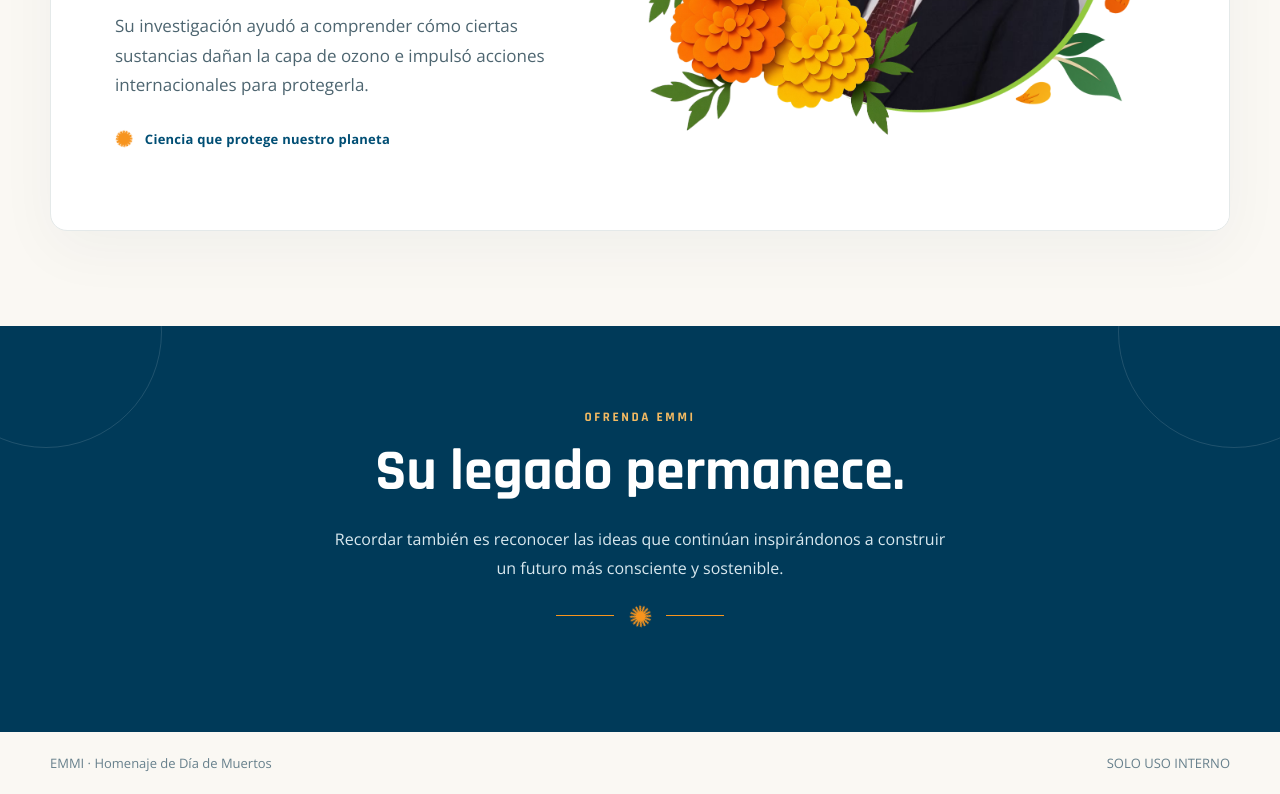
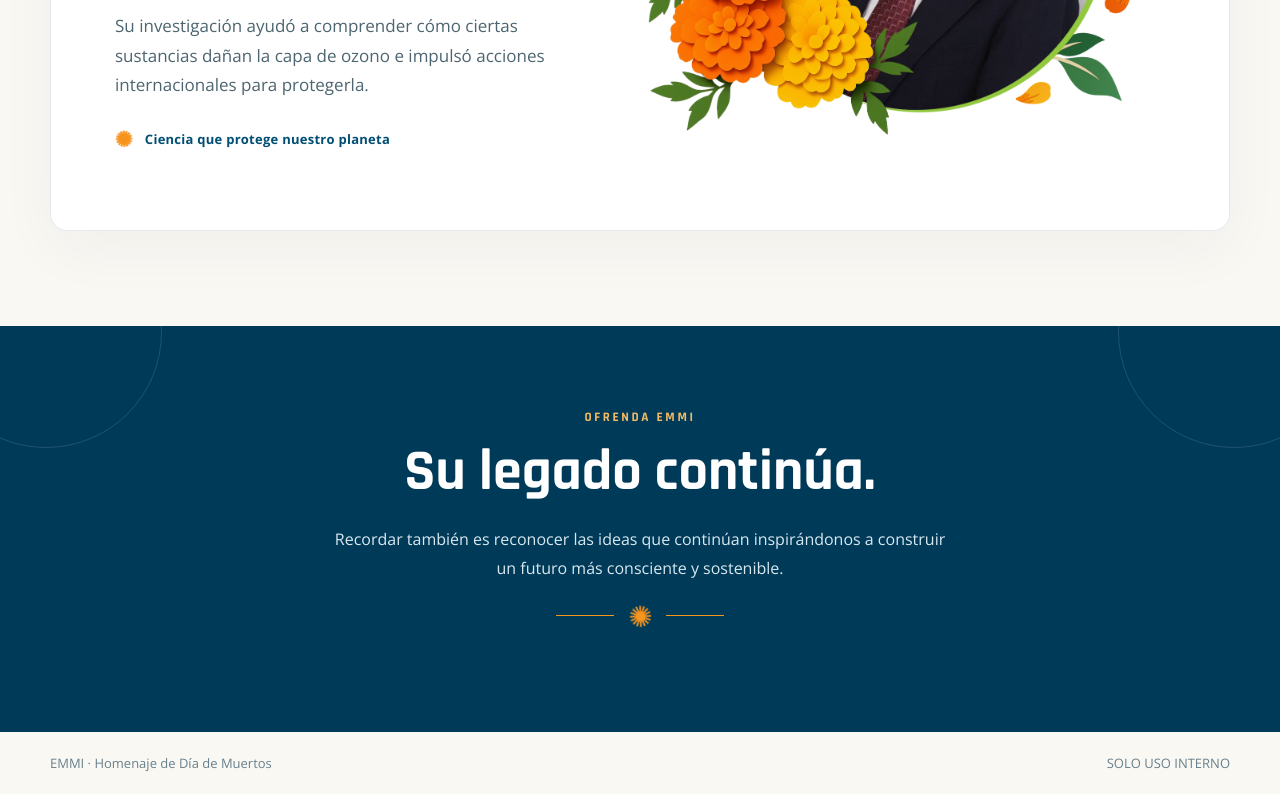
Before and after one commit to PoAzl/OfrendaEMMI-MarioMolina, a plain HTML site: page index.html in a window 1280 px wide. Shown: the part 1190-1984 px from the top of the page. Drawn offline with nearby package versions, Linux system fonts and the light colour scheme.

Commit message:
Update index.html

```diff
--- a/index.html
+++ b/index.html
@@ -205,7 +205,7 @@
     <section class="closing" id="legado">
       <div class="container reveal">
         <p class="eyebrow">Ofrenda EMMI</p>
-        <h2>Su legado permanece.</h2>
+        <h2>Su legado continúa.</h2>
         <p>Recordar también es reconocer las ideas que continúan inspirándonos a construir un futuro más consciente y sostenible.</p>
         <div class="line-flower" aria-hidden="true"><span class="flower">✺</span></div>
       </div>
```
